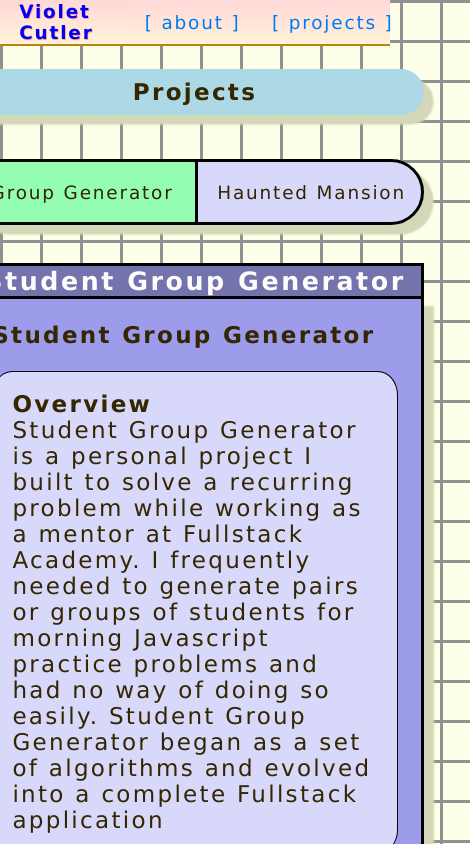
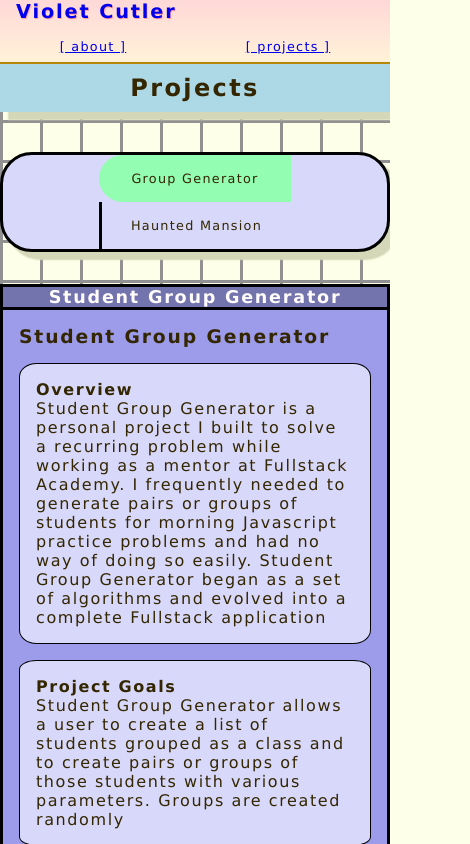
Before and after one commit to VioletCutler/Dev, a React (Create React App) app: page /projects in a window 390 px wide. Shown: the top 844 px of the page, 470 px wide, since content can reach past the window. Built offline with nearby package versions, Linux system fonts and the light colour scheme.

Commit message:
styling for min-width and styling for mobile first

```diff
--- a/src/components/App/App.css
+++ b/src/components/App/App.css
@@ -3,17 +3,17 @@
   --main-background-color: #feffe8;
   --main-font-color: #332600;
 
-    --card-header-font-color:#fffcfc;
-    --card-container-border-color:rgb(0, 0, 0);
+  --card-header-font-color: #fffcfc;
+  --card-container-border-color: rgb(0, 0, 0);
   --card-background-color: rgb(156, 156, 234);
   --card-text-background-color: rgb(216, 216, 250);
-    --card-box-border:1px solid rgb(0, 0, 0);
-    --card-box-shadow: .5rem .5rem .1rem var(--card-box-shadow-color);
+  --card-box-border: 1px solid rgb(0, 0, 0);
+  --card-box-shadow: 0.5rem 0.5rem 0.1rem var(--card-box-shadow-color);
   --card-box-shadow-color: #d5d7b9;
   --card-box-border-radius: 5%;
   --card-margin: 1em 0 1em 0;
 
-    --link-visited:#007af4;
+  --link-visited: #007af4;
 
   --link-hover-focus: #00b7f4;
 
@@ -23,13 +23,13 @@
 
   /* Navbar */
   --header-visited: #007af4;
-    --header-visited-text-shadow: .04em .04em rgb(255, 155, 155);
+  --header-visited-text-shadow: 0.04em 0.04em rgb(255, 155, 155);
 
   --header-hover-focus: #00b7f4;
-    --header-hover-focus-text-shadow: .04em .04em rgb(253, 217, 217);
+  --header-hover-focus-text-shadow: 0.04em 0.04em rgb(253, 217, 217);
 
   --header-active: #ff0000;
-    --header-active-text-shadow: .04em .04em  #46cefb;
+  --header-active-text-shadow: 0.04em 0.04em #46cefb;
 
   /* --nav-background-color: linear-gradient(#ffebeb, #ffffff); */
   --nav-header-background-color: linear-gradient(#ffd8d8, #fff2d8);
@@ -45,38 +45,86 @@
   --click-to-enter-color: #01305e;
   --click-to-enter-visited: #01305e;
   --click-to-enter-hover-focus: var(--header-hover-focus);
-    --click-to-enter-active: var(--header-active)
-
+  --click-to-enter-active: var(--header-active);
 }
 
 * {
     box-sizing: border-box;
     padding: 0;
     margin: 0;
-    font-size: 1.5rem;
+    /* font-size: 1.5rem; */
     font-family: Verdana;
-    letter-spacing: .1em;
-    user-select:none;
+    letter-spacing: 0.1em;
+    user-select: none;
   }
 
-@media (max-width: 700px){
-    *{
-        font-size: 1.2rem;
-    }
+#routes{
+    margin-top: 4em;
 }
 
-html, body {
-    height: 100%;
+.no-wrap {
+    white-space: nowrap;
 }
 
 body {
     background-color: var(--main-background-color);
-    color:var(--main-font-color);
+    color: var(--main-font-color);
     height: 100%;
     background-size: 40px 40px;
-    background-image:
-    linear-gradient(to right, rgb(145, 145, 145) 3px, transparent 3px),
+    background-image: linear-gradient(
+        to right,
+        rgb(145, 145, 145) 3px,
+        transparent 3px
+      ),
       linear-gradient(to bottom, rgb(145, 145, 145) 3px, transparent 1px);
+  }
+
+  .card-container {
+    background: var(--card-background-color);
+    border: 3px solid var(--card-container-border-color);
+  }
+
+  .card-container {
+    padding: 1em;
+    margin-bottom: 1em;
+  }
+
+  .card-container:last-child(){
+    padding: none
+  }
+
+  .card-header {
+    background: rgb(115, 115, 173);
+    text-align: center;
+    color: var(--card-header-font-color);
+    font-size: 1.1em;
+    border-left: 3px solid var(--card-container-border-color);
+    border-top: 3px solid var(--card-container-border-color);
+    border-right: 3px solid var(--card-container-border-color);
+  }
+
+  .card-description {
+    padding: 1rem;
+    border: var(--card-box-border);
+    background-color: var(--card-text-background-color);
+    border-radius: var(--card-box-border-radius);
+    margin: var(--card-margin);
+  }
+
+@media (min-width: 800px) {
+    * {
+        box-sizing: border-box;
+        padding: 0;
+        margin: 0;
+        font-size: 1.5rem;
+        font-family: Verdana;
+        letter-spacing: 0.1em;
+        user-select: none;
+      }
+
+      html,
+      body {
+        height: 100%;
       }
 
       #app {
@@ -93,9 +141,9 @@ body {
 
       #routes {
         margin-top: 3em;
-    padding-left:2em;
-    padding-right:2em;
-    max-width:27em;
+        padding-left: 2em;
+        padding-right: 2em;
+        max-width: 27em;
       }
 
       .card-container {
@@ -110,21 +158,98 @@ body {
         border: var(--card-box-border);
         background-color: var(--card-text-background-color);
         border-radius: var(--card-box-border-radius);
-    margin: var(--card-margin)
+        margin: var(--card-margin);
       }
 
       .card-header {
         background: rgb(115, 115, 173);
         text-align: center;
         color: var(--card-header-font-color);
-    font-size:1.1em;
+        font-size: 1.1em;
         border-left: 3px solid var(--card-container-border-color);
         border-top: 3px solid var(--card-container-border-color);
         border-right: 3px solid var(--card-container-border-color);
       }
 
-@media (width < 700px){
-    body{
-        max-width: 400px;
 }
+
+
+
+
+/*
+@media (width < 700px) {
+  /* Top Level
+
+  * {
+    font-size: 1.2rem;
   }
+
+  html, body {
+    width: 100vw;
+    min-height: 100%;
+    margin: 0;
+    padding: 0;
+  }
+
+  body, h1, h2, h3, p{
+    margin: 0;
+  }
+
+  #app{
+    width: 100vw;
+  }
+
+  #app-component {
+   width: 100%;
+  }
+
+  #routes {
+    padding: 0;
+    /* margin-top: 2em;
+    max-width: 100%;
+    margin: 0;
+  }
+
+  /* Nav
+  nav {
+    width: 100vw;
+    flex-direction: column;
+    height: 2.4em;
+    /* padding: none;
+    /* margin: none;
+  }
+
+  #navbar-header {
+    font-size: 0.8em;
+    width: 100%;
+    justify-self: flex-start;
+    align-self:flex-start;
+  }
+
+  #navlinks {
+    min-width:0;
+    width: 100%;
+    justify-content: space-around;
+  }
+
+  .navlink {
+    font-size: 0.8em;
+  }
+
+
+  /* About
+
+#violet-main-photo{
+    float: none;
+    width: 20rem;
+}
+
+#coding-proficiency-list {
+    display: flex;
+    flex-direction: column;
+    justify-content: space-between;
+    gap: 2em;
+}
+
+}
+*/
--- a/src/components/Homepage/Homepage.css
+++ b/src/components/Homepage/Homepage.css
@@ -109,6 +109,9 @@
 }
 
 
+
+/* Media Queries */
+
 @media (max-width: 700px) {
   #homepage-header > * {
     font-size: 0.9em;
--- a/src/components/Navbar/Navbar.css
+++ b/src/components/Navbar/Navbar.css
@@ -1,5 +1,60 @@
 @import "../App/App.css";
 
+#navbar-header {
+  /* background: var(--nav-header-background-color); */
+  min-width: 7em;
+  display: flex;
+  padding-left: 1rem;
+  text-decoration: none;
+  text-shadow:var(--header-visited-text-shadow);
+}
+
+nav {
+  background: var(--nav-header-background-color);
+  border-bottom: 2px inset var(--nav-border-color);
+  /* width: 100%; */
+  position: fixed;
+  top: 0;
+  left: 0;
+  min-height: 4em;
+  display: flex;
+  flex-direction: column;
+  justify-content: space-between;
+  align-items: start;
+  z-index: 99;
+  padding-bottom: .5em;
+}
+
+nav {
+  display:flex;
+  width: 100vw;
+
+  height: 2.4em;
+  /* padding: none; */
+  /* margin: none; */
+}
+
+#navbar-header {
+  font-size: 0.8em;
+  width: 100%;
+  justify-self: flex-start;
+  align-self:flex-start;
+}
+
+#navlinks {
+  min-width:0;
+  width: 100%;
+  display: flex;
+  justify-content: space-around;
+}
+
+.navlink {
+  font-size: 0.8em;
+}
+
+
+
+@media (min-width: 800px) {
   #navbar-header {
     background: var(--nav-header-background-color);
     min-width: 7em;
@@ -7,6 +62,8 @@
     padding-left: 1rem;
     text-decoration: none;
     text-shadow:var(--header-visited-text-shadow);
+    justify-self: flex-end;
+    align-self:flex-end;
   }
 
   #navbar-header:visited {
@@ -30,7 +87,7 @@
     display: flex;
     justify-content: space-around;
     align-items: center;
-  padding-right: 1rem;
+    /* padding-right: 1rem; */
   }
 
   .navlink{
@@ -53,6 +110,7 @@
   }
 
   nav {
+    min-height: 0;
     background: var(--nav-header-background-color);
     border-bottom: 2px inset var(--nav-border-color);
     width: 100%;
@@ -61,16 +119,11 @@ nav {
     left: 0;
     height: 2em;
     display: flex;
+    flex-direction: row;
     justify-content: space-between;
     align-items: center;
+
     z-index: 99;
-}
 
-@media (width < 700px){
-    #navbar-header{
-      font-size: .8em;
-    }
-    .navlink{
-      font-size:.8em;
   }
 }
--- a/src/components/Projects/Projects.css
+++ b/src/components/Projects/Projects.css
@@ -1,29 +1,3 @@
 @import '../App/App.css';
 
 /* Projects */
-
-#projects-header-container {
-    height: 2em;
-    display:flex;
-    justify-content: center;
-    align-items: center;
-    background-color:lightblue;
-    box-shadow: var(--card-box-shadow);
-    border-radius: 2rem;
-}
-
-
-.tech-stack-logo-container{
-    display: flex;
-    justify-content: space-between;
-    border: 1px solid blue;
-}
-
-.tech-stack-logo {
-    width:30%;
-}
-
-.project-links {
-    border: 3px solid red;
-    width: 80%;
-}
--- a/src/components/Projects/TabView/TabView.css
+++ b/src/components/Projects/TabView/TabView.css
@@ -1,25 +1,57 @@
 @import "../../App/App.css";
+
+#projects-header-container {
+  height: 2em;
+  display:flex;
+  justify-content: center;
+  align-items: center;
+  background-color:lightblue;
+  box-shadow: var(--card-box-shadow);
+  padding: 1.5em;
+  /* border-radius: 2rem; */
+}
+
+
+.tech-stack-logo-container{
+  display: flex;
+  justify-content: space-between;
+  /* border: 1px solid blue; */
+}
+
+
+.tech-stack-logo {
+  width:30%;
+}
+
+.project-links {
+  border: 3px solid red;
+  width: 80%;
+}
+
+
+/* Tabs */
 
 .tabs {
   width: 100%;
-  height: auto;
-  margin: 3.5rem auto 1.5rem;
+  /* height: auto; */
+  margin: 3.5em auto 1.5em;
 }
 
 .tab-selectors {
   margin: -1em auto 2rem;
   display: flex;
+  flex-direction: column;;
   align-items: center;
   justify-content: space-between;
   border: 3px solid var(--card-container-border-color);
   border-radius: 2rem;
   background: var(--tab-selectors-background-color);
   padding-left: 0px;
-  box-shadow: var(--card-box-shadow)
+  box-shadow: var(--card-box-shadow);
 }
 
 .tab-selectors li {
-  font-size: .8em;
+  font-size: 0.8em;
   width: 50%;
   padding: 1rem;
   list-style: none;
@@ -35,8 +67,7 @@
   border-radius: 0;
   border-bottom-right-radius: 2rem;
   border-top-right-radius: 2rem;
-  border-left: 3px solid var(--card-container-border-color)
-
+  border-left: 3px solid var(--card-container-border-color);
 }
 .tab-selectors li:hover {
   background: #fef9b3;
@@ -44,3 +75,83 @@
 .tab-selectors li.active {
   background: #93fdb1;
 }
+
+
+@media (min-width: 800px) {
+  /* Projects */
+  #projects-header-container {
+    height: 2em;
+    display:flex;
+    justify-content: center;
+    align-items: center;
+    background-color:lightblue;
+    box-shadow: var(--card-box-shadow);
+    border-radius: 2rem;
+    padding: none;
+}
+
+
+.tech-stack-logo-container{
+  display: flex;
+  justify-content: space-between;
+  /* border: 1px solid blue; */
+}
+
+.tech-stack-logo {
+    width:30%;
+}
+
+.project-links {
+    border: 3px solid red;
+    width: 80%;
+}
+
+
+
+
+
+  /* Tabs */
+  .tabs {
+    width: 100%;
+    height: auto;
+    margin: 3.5rem auto 1.5rem;
+  }
+
+  .tab-selectors {
+    margin: -1em auto 2rem;
+    display: flex;
+    align-items: center;
+    justify-content: space-between;
+    border: 3px solid var(--card-container-border-color);
+    border-radius: 2rem;
+    background: var(--tab-selectors-background-color);
+    padding-left: 0px;
+    box-shadow: var(--card-box-shadow);
+  }
+
+  .tab-selectors li {
+    font-size: 0.8em;
+    width: 50%;
+    padding: 1rem;
+    list-style: none;
+    text-align: center;
+    cursor: pointer;
+    transition: all 0.7s;
+    border-bottom-left-radius: 2rem;
+    border-top-left-radius: 2rem;
+    white-space: nowrap;
+  }
+
+  .tab-selectors li:nth-child(2) {
+    border-radius: 0;
+    border-bottom-right-radius: 2rem;
+    border-top-right-radius: 2rem;
+    border-left: 3px solid var(--card-container-border-color);
+  }
+  .tab-selectors li:hover {
+    background: #fef9b3;
+  }
+  .tab-selectors li.active {
+    background: #93fdb1;
+  }
+}
```
Also changed, not shown: src/components/About/About.css (+52 -13 lines), src/components/About/About.jsx (+13 -7 lines). Lines whose indentation alone changed are shown as unchanged.
